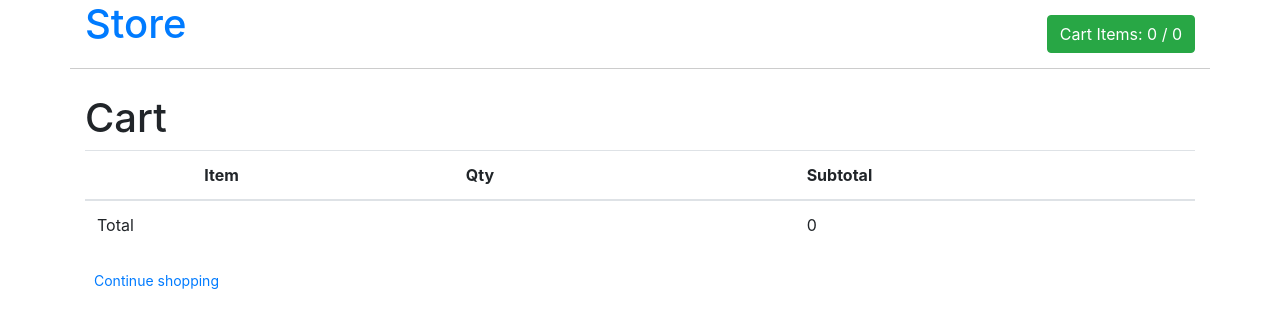
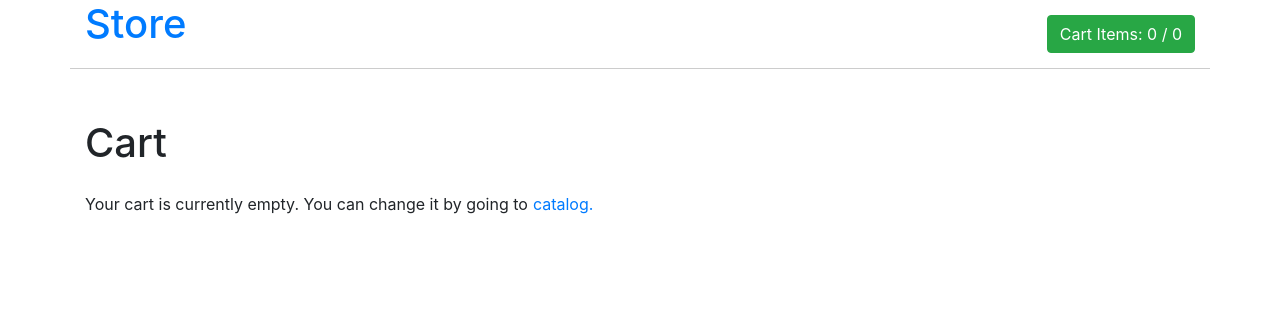
Before and after one commit to chatajazzy/flux-demo, a React app: page /cart in a window 1280 px wide. Shown: the top 328 px of the page. Built offline with nearby package versions, Linux system fonts and the light colour scheme; what flux would draw is missing.

Commit message:
Moved cart table to own component and decide if show empty info

```diff
--- a/src/components/cart/Cart.js
+++ b/src/components/cart/Cart.js
@@ -2,11 +2,20 @@ import React, { Component } from 'react';
 import AppStore from '../../stores/app-store';
 import StoreWatchMixin from '../../mixins/StoreWatchMixin';
 import CartItem from './CartItem';
+import CartTable from './CartTable';
 import { Link } from 'react-router-dom';
 
 const cartItems = () => {
   return { items: AppStore.getCart() };
 };
+const emptyCart = (
+  <p>
+    Your cart is currently empty. You can change it by going to
+    <Link to="/" style={{ marginLeft: '5px' }}>
+      catalog.
+    </Link>
+  </p>
+);
 
 const Cart = props => {
   let total = 0;
@@ -16,31 +25,18 @@ const Cart = props => {
     return <CartItem key={i} item={item} subtotal={subtotal} />;
   });
   return (
-    <div>
-      <h1>Cart</h1>
-      <table className="table table-hover">
-        <thead>
-          <tr>
-            <th />
-            <th>Item</th>
-            <th>Qty</th>
-            <th />
-            <th>Subtotal</th>
-          </tr>
-        </thead>
-        <tbody>{cartItems}</tbody>
-        <tfoot>
-          <tr>
-            <td colSpan="4" className="text-rigth">
-              Total
-            </td>
-            <td>{total}</td>
-          </tr>
-        </tfoot>
-      </table>
-      <Link to="/" className="btn btn-default btn-sm">
-        Continue shopping
-      </Link>
+    <div style={{ paddingTop: '25px' }}>
+      <h1 style={{ marginBottom: '25px' }}>Cart</h1>
+      {total ? (
+        <div>
+          <CartTable cartItems={cartItems} total={total} />
+          <Link to="/" className="btn btn-default btn-sm">
+            Continue shopping
+          </Link>
+        </div>
+      ) : (
+        emptyCart
+      )}
     </div>
   );
 };
--- /dev/null
+++ b/src/components/cart/CartTable.js
@@ -0,0 +1,31 @@
+import React from 'react';
+import { formatPrice } from '../../helpers';
+
+const CartTable = props => {
+  return (
+    <table className="table table-hover">
+      <thead>
+        <tr>
+          <th />
+          <th>Item</th>
+          <th>Qty</th>
+          <th />
+          <th>Subtotal</th>
+        </tr>
+      </thead>
+      <tbody>{props.cartItems}</tbody>
+      <tfoot>
+        <tr>
+          <td colSpan="4" className="text-right">
+            <strong>Total</strong>
+          </td>
+          <td>
+            <strong>{props.total && formatPrice(props.total)}</strong>
+          </td>
+        </tr>
+      </tfoot>
+    </table>
+  );
+};
+
+export default CartTable;
```
